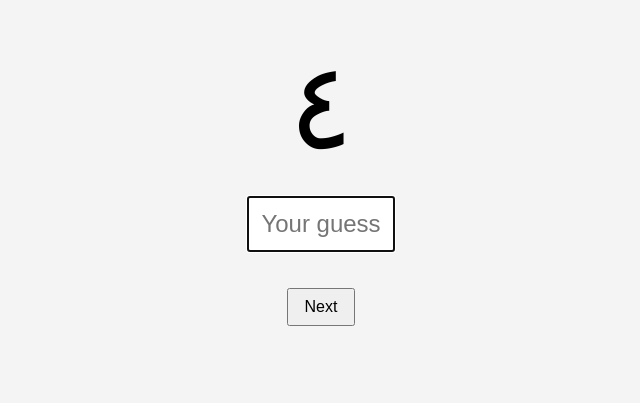
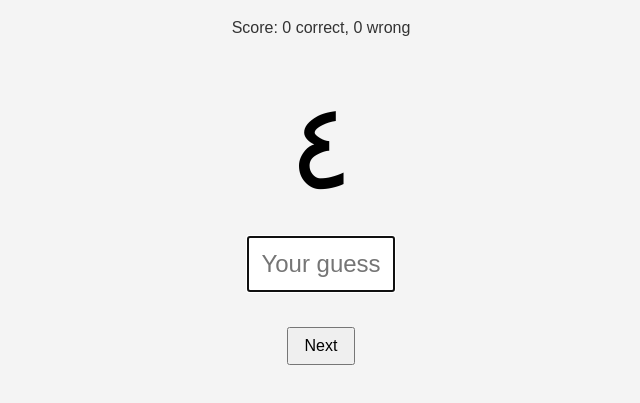
Before and after one commit to johnsimmons1980/arabic-number-quiz, a plain HTML site: page index.html in a window 1280 px wide. Shown: the part 101-504 px from the top of the page, without its empty margins (319-959 px from the left). Drawn offline with Linux system fonts and the light colour scheme.

Commit message:
add quiz

```diff
--- a/index.html
+++ b/index.html
@@ -18,6 +18,11 @@
       font-size: 1.2em;
       margin: 1em;
     }
+    #score {
+      font-size: 1em;
+      margin-bottom: 1em;
+      color: #333;
+    }
     input[type="text"] {
       font-size: 1.5em;
       padding: 0.5em;
@@ -34,6 +39,7 @@
 <body>
 
   <h1>Arabic Number Quiz</h1>
+  <div id="score">Score: 0 correct, 0 wrong</div>
   <div id="arabic-digit">?</div>
   <input type="text" id="answer" placeholder="Your guess" maxlength="1" autocomplete="off" />
   <div id="feedback"></div>
@@ -45,11 +51,19 @@
       '٥': '5', '٦': '6', '٧': '7', '٨': '8', '٩': '9'
     };
     const arabicDigits = Object.keys(arabicToEnglish);
+
     let currentDigit = '';
+    let correctCount = 0;
+    let wrongCount = 0;
+    let answered = false;
 
     function getRandomDigit() {
       const randIndex = Math.floor(Math.random() * arabicDigits.length);
       return arabicDigits[randIndex];
+    }
+
+    function updateScore() {
+      document.getElementById('score').textContent = `Score: ${correctCount} correct, ${wrongCount} wrong`;
     }
 
     function nextQuestion() {
@@ -60,30 +74,36 @@
       input.focus();
       currentDigit = getRandomDigit();
       document.getElementById('arabic-digit').textContent = currentDigit;
+      answered = false;
     }
 
     function checkAnswerAuto() {
       const input = document.getElementById('answer');
       const value = input.value.trim();
-      if (value.length === 1) {
+      if (value.length === 1 && !answered) {
         input.disabled = true;
         const correctAnswer = arabicToEnglish[currentDigit];
         const feedback = document.getElementById('feedback');
         if (value === correctAnswer) {
           feedback.textContent = "✅ Correct!";
           feedback.style.color = "green";
+          correctCount++;
         } else {
           feedback.textContent = `❌ Incorrect. It was ${correctAnswer}.`;
           feedback.style.color = "red";
+          wrongCount++;
         }
+        updateScore();
+        answered = true;
       }
     }
 
-    // Event listener for auto-check
     document.getElementById('answer').addEventListener('input', checkAnswerAuto);
 
-    // Start with a question
-    window.onload = nextQuestion;
+    window.onload = () => {
+      updateScore();
+      nextQuestion();
+    };
   </script>
 
 </body>
```
